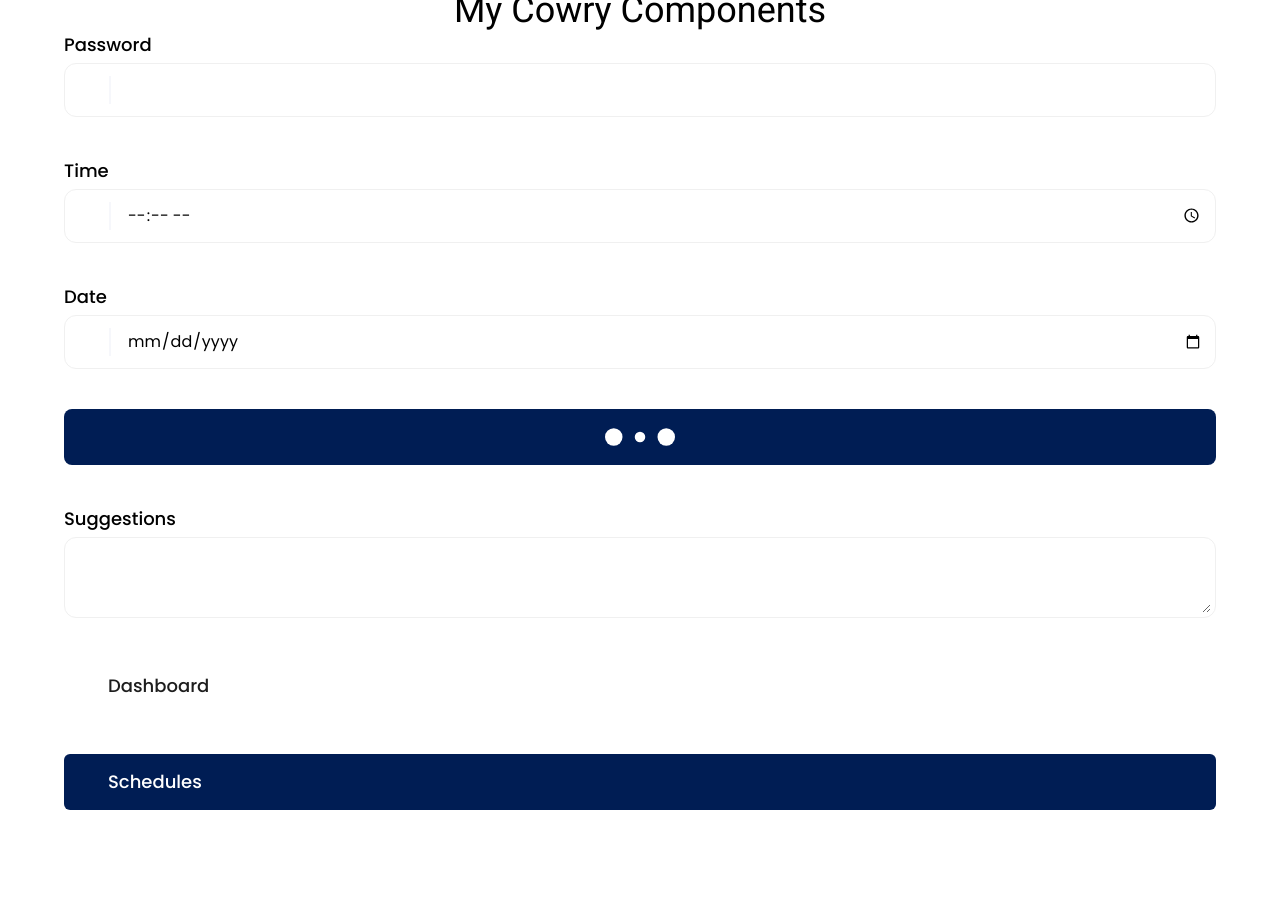
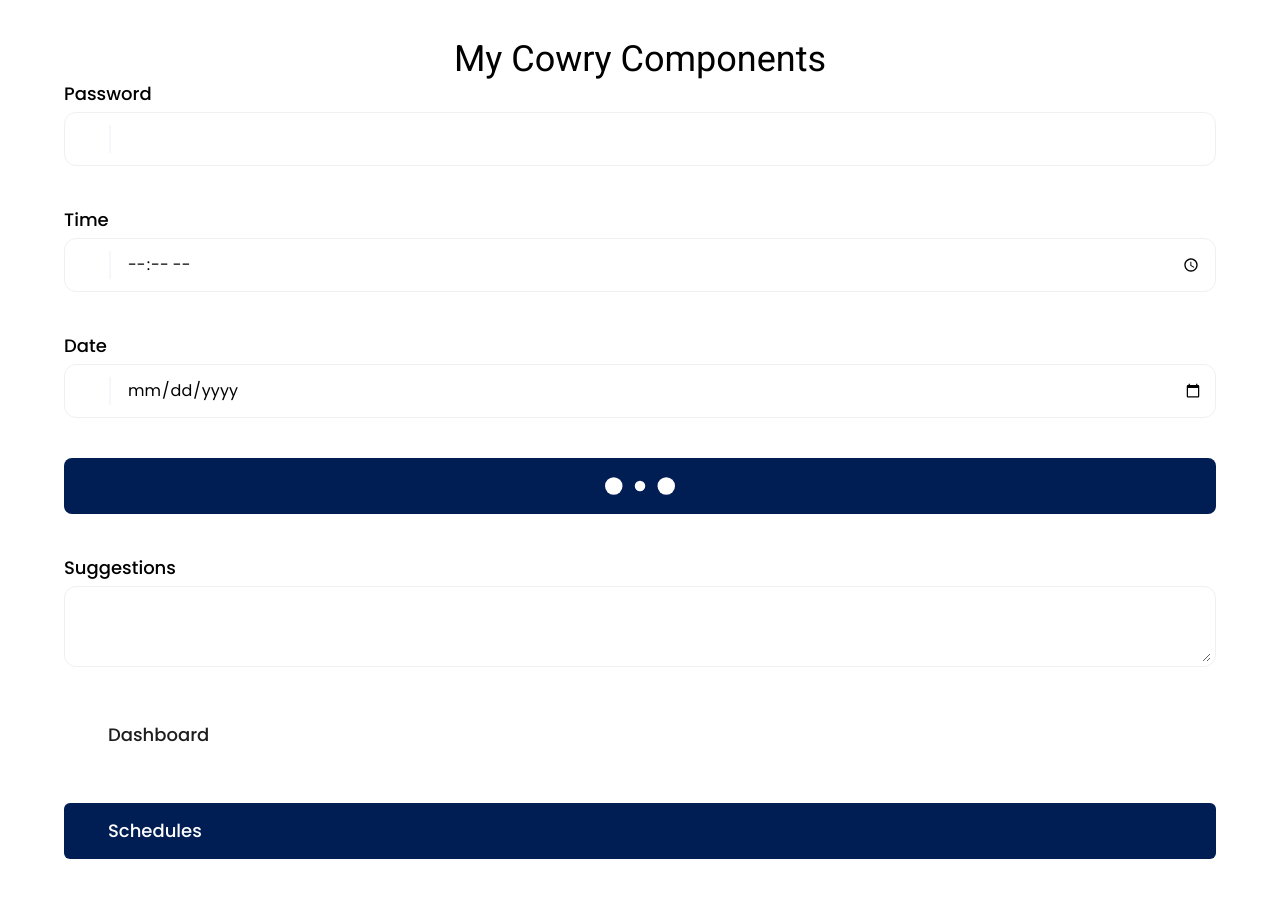
Before and after one commit to AdejokeOgunyinka/brt-online-ticket-booking-frontend, a React (Vite) app: page / in a window 1280 px wide. Before the commit the page ends 810 px from the top, so only its background shows below. Built offline with nearby package versions, Linux system fonts and the light colour scheme; some icons are missing; a web font is replaced by a local one.

Commit message:
fix: input component and auth layout border removal

```diff
--- a/src/pages/Components.tsx
+++ b/src/pages/Components.tsx
@@ -4,7 +4,7 @@ import { Button, DashboardMenu, Input, TextArea } from "../components";
 export const Components = () => {
   const [activeMenu, setActiveMenu] = useState("schedules");
   return (
-    <div className="w-full h-[100vh] text-center flex flex-col justify-center items-center">
+    <div className="w-full min-h-[100vh] text-center flex flex-col justify-center items-center py-10">
       <h1 className="text-4xl">My Cowry Components</h1>
       <div className="w-[90%] grid gap-10">
         <Input
```
